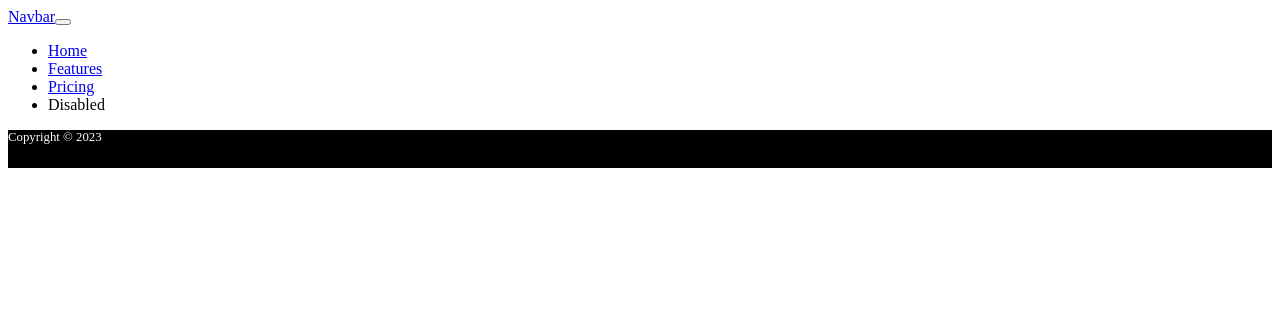
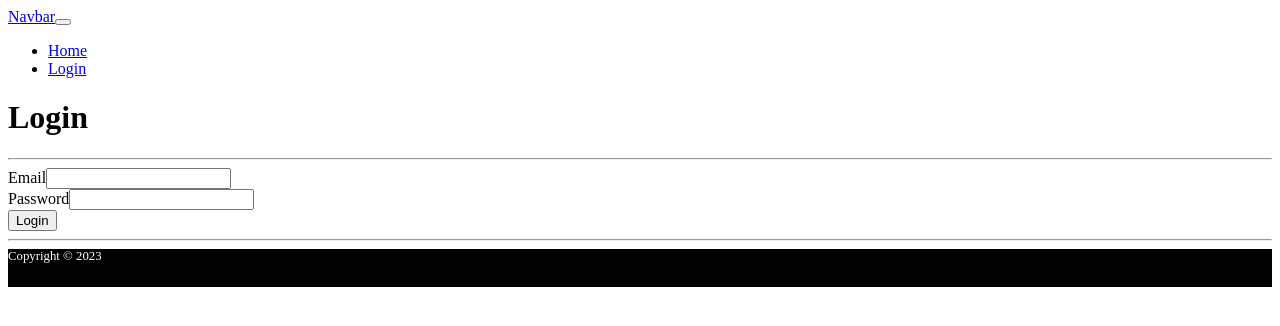
Before and after one commit to LeonLow97-Sandbox/go-vue-fullstack-web-development, a Vue app in the folder trevor_sawler/vue-app/: page /login in a window 1280 px wide. Shown: the top 326 px of the page. Built offline with nearby package versions, Linux system fonts and the light colour scheme; the HTML template or start-up script is replaced by a standard one.

Commit message:
building login form in Vue and creating reusable form component

```diff
--- a/trevor_sawler/vue-app/src/components/Header.vue
+++ b/trevor_sawler/vue-app/src/components/Header.vue
@@ -16,16 +16,10 @@
       <div class="collapse navbar-collapse" id="navbarNav">
         <ul class="navbar-nav">
           <li class="nav-item">
-            <a class="nav-link active" aria-current="page" href="#">Home</a>
+            <router-link class="nav-link active" aria-current="page" to="/">Home</router-link>
           </li>
           <li class="nav-item">
-            <a class="nav-link" href="#">Features</a>
-          </li>
-          <li class="nav-item">
-            <a class="nav-link" href="#">Pricing</a>
-          </li>
-          <li class="nav-item">
-            <a class="nav-link disabled">Disabled</a>
+            <router-link class="nav-link" to="/login">Login</router-link>
           </li>
         </ul>
       </div>
--- /dev/null
+++ b/trevor_sawler/vue-app/src/components/Login.vue
@@ -0,0 +1,46 @@
+<template>
+  <div class="container">
+    <div class="row">
+      <div class="col">
+        <h1 class="mt-5">Login</h1>
+        <hr />
+        <form-tag @myevent="submitHandler" name="myform" event="myevent">
+          <text-input v-model="email" label="Email" type="email" name="email" required="true" />
+          <text-input
+            v-model="password"
+            label="Password"
+            type="password"
+            name="password"
+            required="true"
+          />
+          <input type="submit" class="btn btn-primary" value="Login" />
+        </form-tag>
+        <hr />
+      </div>
+    </div>
+  </div>
+</template>
+
+<script>
+import FormTag from '@/components/forms/FormTag.vue'
+import TextInput from '@/components/forms/TextInput.vue'
+
+export default {
+  name: 'Login',
+  components: {
+    FormTag,
+    TextInput
+  },
+  data() {
+    return {
+      email: '',
+      password: ''
+    }
+  },
+  methods: {
+    submitHandler() {
+      console.log('Hello')
+    }
+  }
+}
+</script>
--- /dev/null
+++ b/trevor_sawler/vue-app/src/components/forms/FormTag.vue
@@ -0,0 +1,33 @@
+<template>
+  <form
+    @submit.prevent="submit"
+    :ref="name"
+    :event="event"
+    autocomplete="off"
+    :method="method"
+    :action="action"
+    class="needs-validation"
+    novalidate
+  >
+    <slot></slot>
+  </form>
+</template>
+
+<script>
+export default {
+  name: 'FormTag',
+  props: ['methods', 'action', 'name', 'event'],
+  methods: {
+    submit() {
+      let myForm = this.$refs[this.$props.name]
+
+      if (myForm.checkValidity()) {
+        console.log('My event name', this.$props['event'])
+        console.log('Name', this.$props.name)
+        this.$emit(this.$props['event'])
+      }
+      myForm.classList.add('was-validated')
+    }
+  }
+}
+</script>
--- /dev/null
+++ b/trevor_sawler/vue-app/src/components/forms/TextInput.vue
@@ -0,0 +1,32 @@
+<template>
+  <div class="mb-3">
+    <label :for="name" class="form-label">{{ label }}</label>
+    <input
+      :type="type"
+      :name="name"
+      :placeholder="placeholder"
+      :required="required"
+      :min="min"
+      :max="max"
+      :value="value"
+      :autocomplete="name + '-new'"
+      class="form-control"
+    />
+  </div>
+</template>
+
+<script>
+export default {
+  name: 'TextInput',
+  props: {
+    name: String,
+    type: String,
+    label: String,
+    placeholder: String,
+    required: String,
+    min: String,
+    max: String,
+    value: String
+  }
+}
+</script>
--- a/trevor_sawler/vue-app/src/router/index.js
+++ b/trevor_sawler/vue-app/src/router/index.js
@@ -1,5 +1,6 @@
 import { createRouter, createWebHistory } from 'vue-router'
 import Body from '@/components/Body.vue'
+import Login from '@/components/Login.vue'
 
 const router = createRouter({
   history: createWebHistory(import.meta.env.BASE_URL),
@@ -8,6 +9,11 @@
       path: '/',
       name: 'Home',
       component: Body
+    },
+    {
+      path: '/login',
+      name: 'Login',
+      component: Login
     }
   ]
 })
```
Also changed, not shown: trevor_sawler/vue-app/src/components/forms/CheckInput.vue (added, +23 -0 lines), trevor_sawler/vue-app/src/components/forms/SelectInput.vue (added, +17 -0 lines).
